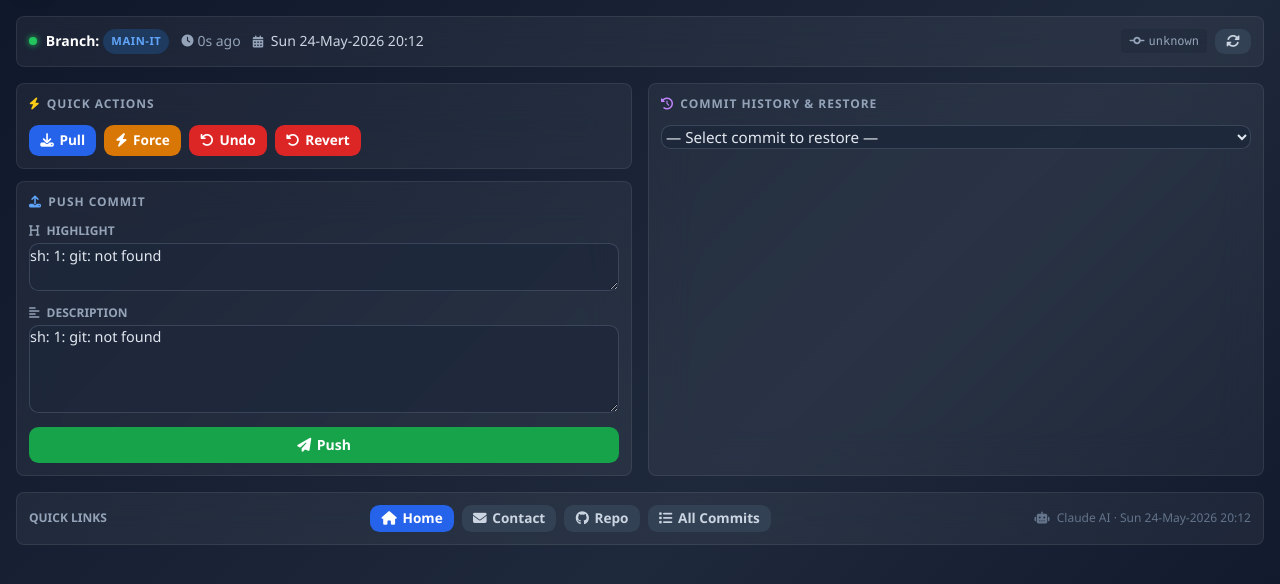
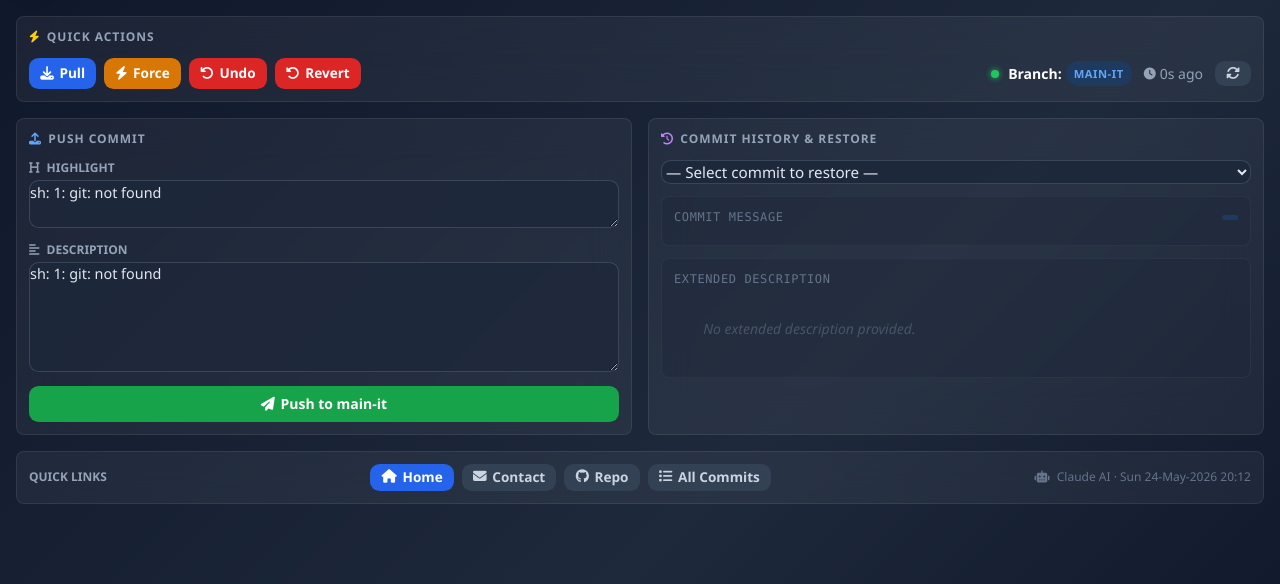
Before and after one commit to Moon060781/ng-it-tool, a PHP site: page /deploy.php in a window 1280 px wide. Shown: the part 50-634 px from the top of the page. Run offline with PHP 8.4, Linux system fonts and the light colour scheme; the visitor is signed in with stand-in values (Sample User, id 1); tables that the repository leaves empty or names only in its code hold one stand-in row (values such as "Sample post"); data that the repository does not hold is empty; some libraries are stand-ins or nearby versions.

Commit message:
feat: rearrange deploy.php layout and add commit details view
- Moved Quick Actions to the top of the page.
- Placed Terminal output directly below Quick Actions.
- Replaced the full commit list with a dynamic details area.
- Selected commits from the dropdown now display their full message and extended description.

```diff
--- a/deploy.php
+++ b/deploy.php
@@ -67,7 +67,7 @@ function time_since($ts) {
 }
 
 // ── Action handler ───────────────────────────────────────────
-$output = ''; $action_done = '';
+$output = ''; $action_done = ''; $selected_commit = null;
 if ($_SERVER['REQUEST_METHOD'] === 'POST') {
     $act = $_POST['action'] ?? '';
 
@@ -106,6 +106,17 @@ if ($_SERVER['REQUEST_METHOD'] === 'POST') {
             $o  = git('fetch origin');
             $o .= git('checkout ' . $hash);
             $output = $o; $action_done = 'Restore Commit: ' . substr($hash, 0, 8);
+
+            // Get details of the restored commit
+            $raw_info = git("log -1 --pretty=format:\"%s|%b\" $hash");
+            if ($raw_info) {
+                $parts = explode('|', $raw_info, 2);
+                $selected_commit = [
+                    'hash' => $hash,
+                    'subject' => $parts[0] ?? '',
+                    'body' => $parts[1] ?? ''
+                ];
+            }
         }
     }
 }
@@ -175,7 +186,7 @@ function showLogin($err) { ?>
   textarea:focus,input[type=text]:focus{outline:none;border-color:var(--accent)}
   select{background:rgba(30,41,59,.9);border:1px solid rgba(100,116,139,.4);color:#e2e8f0;border-radius:.6rem;padding:.5rem 0.8rem;width:100%;font-size:0.9rem;cursor:pointer}
   select:focus{outline:none;border-color:var(--accent)}
-  .terminal{background:#0a0f1a;border:1px solid rgba(255,255,255,.08);border-radius:0.8rem;padding:0.8rem;font-family:'Courier New',monospace;font-size:0.85rem;line-height:1.5;max-height:200px;overflow-y:auto;white-space:pre-wrap;word-break:break-all}
+  .terminal{background:#0a0f1a;border:1px solid rgba(255,255,255,.08);border-radius:0.8rem;padding:0.8rem;font-family:'Courier New',monospace;font-size:0.85rem;line-height:1.5;max-height:180px;overflow-y:auto;white-space:pre-wrap;word-break:break-all}
   .t-error{color:#f87171}.t-success{color:#4ade80}.t-blue{color:#60a5fa}.t-warn{color:#fbbf24}.t-dim{color:#64748b}
   .badge{display:inline-block;padding:.15rem .5rem;border-radius:9999px;font-size:0.7rem;font-weight:700;text-transform:uppercase;letter-spacing:.05em}
   .badge-green{background:#14532d;color:#4ade80}
@@ -185,15 +196,11 @@ function showLogin($err) { ?>
   .dot-green{background:#22c55e;box-shadow:0 0 6px #22c55e}
   .dot-orange{background:#f59e0b;box-shadow:0 0 6px #f59e0b}
   .section-title{font-size:1rem;font-weight:700;color:#94a3b8;text-transform:uppercase;letter-spacing:.08em;margin-bottom:0.8rem;display:flex;align-items:center;gap:.4rem}
-  .commit-row{background:rgba(30,41,59,.5);border:1px solid rgba(100,116,139,.2);border-radius:.6rem;padding:0.7rem 0.9rem;margin-bottom:0.4rem;transition:border .2s;font-size:0.9rem}
-  .commit-row:hover{border-color:rgba(59,130,246,.4)}
-  .commit-hash{font-family:monospace;color:#94a3b8;font-size:0.8rem}
   .refresh-spin{animation:spin 1s linear infinite}
   @keyframes spin{to{transform:rotate(360deg)}}
   ::-webkit-scrollbar{width:5px}::-webkit-scrollbar-track{background:transparent}::-webkit-scrollbar-thumb{background:#334155;border-radius:3px}
   .compact-grid{display:grid;grid-template-columns:1fr 1fr;gap:1rem}
   @media(max-width:1024px){.compact-grid{grid-template-columns:1fr}}
-  .history-dropdown-container{max-height:300px;overflow-y:auto}
 </style>
 </head>
 <body>
@@ -222,49 +229,10 @@ function showLogin($err) { ?>
 
 <div class="max-w-7xl mx-auto px-4 py-4 space-y-4">
 
-<!-- ── Status Bar ─────────────────────────────────────────── -->
-<div class="glass rounded-lg p-3 flex flex-wrap items-center justify-between gap-3 text-sm">
-  <div class="flex items-center gap-3 flex-wrap">
-    <div class="flex items-center gap-1">
-      <span class="status-dot dot-green"></span>
-      <span class="text-white font-semibold">Branch:</span>
-      <span class="badge badge-blue"><?=BRANCH?></span>
-    </div>
-    <div class="text-slate-400 flex items-center gap-1">
-      <i class="fas fa-clock text-xs"></i>
-      <span id="last-update-time"><?=$time_ago?></span>
-    </div>
-    <div class="text-slate-400">
-      <i class="fas fa-calendar-alt text-xs"></i>
-      <span class="text-slate-300 ml-1"><?=$last_dt?></span>
-    </div>
-  </div>
-  <div class="flex items-center gap-2">
-    <div class="text-slate-400 bg-slate-800/50 rounded px-2 py-1 text-xs font-mono">
-      <i class="fas fa-code-commit text-xs mr-1"></i><?=substr($commits[0]['hash'] ?? 'unknown', 0, 8)?>
-    </div>
-    <button onclick="location.reload()" id="refresh-btn" title="Refresh"
-      class="btn btn-slate btn-sm"><i class="fas fa-sync-alt" id="refresh-icon"></i></button>
-  </div>
-</div>
-
-<!-- ── Terminal output (if action ran) ────────────────────── -->
-<?php if ($output): ?>
-<div class="glass rounded-lg p-3">
-  <div class="section-title text-xs"><i class="fas fa-terminal text-green-400"></i> Terminal — <?=htmlspecialchars($action_done)?></div>
-  <div class="terminal" id="terminal-output"><?=colorize(htmlspecialchars($output))?></div>
-</div>
-<?php endif; ?>
-
-<!-- ── Two-Column Compact Layout ──────────────────────────── -->
-<div class="compact-grid">
-
-<!-- LEFT COLUMN: Quick Actions & Push ────────────────────── -->
-<div class="space-y-3">
-
-  <!-- Quick Actions -->
+<!-- ── Quick Actions (NOW AT TOP) ────────────────────────── -->
 <div class="glass rounded-lg p-3">
   <div class="section-title text-xs"><i class="fas fa-bolt text-yellow-400"></i> Quick Actions</div>
+  <div class="flex flex-wrap items-center justify-between gap-3">
     <div class="flex flex-wrap gap-2">
       <form method="POST" class="inline">
         <input type="hidden" name="action" value="pull">
@@ -294,9 +262,34 @@ function showLogin($err) { ?>
         </button>
       </form>
     </div>
+    <div class="flex items-center gap-3 text-sm">
+      <div class="flex items-center gap-1">
+        <span class="status-dot dot-green"></span>
+        <span class="text-white font-semibold">Branch:</span>
+        <span class="badge badge-blue"><?=BRANCH?></span>
+      </div>
+      <div class="text-slate-400 flex items-center gap-1">
+        <i class="fas fa-clock text-xs"></i>
+        <span id="last-update-time"><?=$time_ago?></span>
+      </div>
+      <button onclick="location.reload()" id="refresh-btn" title="Refresh"
+        class="btn btn-slate btn-sm"><i class="fas fa-sync-alt" id="refresh-icon"></i></button>
+    </div>
+  </div>
 </div>
 
-  <!-- Push Commit -->
+<!-- ── Terminal output (NOW BELOW QUICK ACTIONS) ──────────── -->
+<?php if ($output): ?>
+<div class="glass rounded-lg p-3">
+  <div class="section-title text-xs"><i class="fas fa-terminal text-green-400"></i> Terminal — <?=htmlspecialchars($action_done)?></div>
+  <div class="terminal" id="terminal-output"><?=colorize(htmlspecialchars($output))?></div>
+</div>
+<?php endif; ?>
+
+<!-- ── Two-Column Layout ─────────────────────────────────── -->
+<div class="compact-grid">
+
+<!-- LEFT COLUMN: Push Commit ────────────────────────────── -->
 <div class="glass rounded-lg p-3">
   <div class="section-title text-xs"><i class="fas fa-upload text-blue-400"></i> Push Commit</div>
   <form method="POST" class="space-y-2">
@@ -312,60 +305,63 @@ function showLogin($err) { ?>
       <label class="block text-slate-400 text-xs font-semibold mb-1 uppercase">
         <i class="fas fa-align-left mr-1"></i> Description
       </label>
-        <textarea name="commit_desc" rows="4" placeholder="Describe changes in detail..."
+      <textarea name="commit_desc" rows="5" placeholder="Describe changes in detail..."
         style="line-height:1.5;font-size:0.9rem"><?=htmlspecialchars($last['body'])?></textarea>
     </div>
     <button type="submit" class="btn btn-green w-full justify-center py-2 text-sm">
-        <i class="fas fa-paper-plane"></i> Push
+      <i class="fas fa-paper-plane"></i> Push to <?=BRANCH?>
     </button>
   </form>
 </div>
 
-</div>
-
 <!-- RIGHT COLUMN: Commit History & Restore ─────────────── -->
-<div class="glass rounded-lg p-3">
+<div class="glass rounded-lg p-3 flex flex-col">
   <div class="section-title text-xs"><i class="fas fa-history text-purple-400"></i> Commit History & Restore</div>
 
   <!-- Dropdown Restore -->
-  <form method="POST" class="space-y-2">
+  <form method="POST" class="mb-3">
     <input type="hidden" name="action" value="checkout_commit">
-    <div>
     <select name="commit_hash" onchange="this.form.submit()">
       <option value="">— Select commit to restore —</option>
       <?php foreach ($commits as $c): ?>
-        <option value="<?=htmlspecialchars($c['hash'])?>">
-          [<?=$c['dt']?>] <?=htmlspecialchars(mb_strimwidth($c['subject'], 0, 45, '…'))?>
+      <option value="<?=htmlspecialchars($c['hash'])?>" <?=($selected_commit && $selected_commit['hash'] === $c['hash']) ? 'selected' : ''?>>
+        [<?=$c['dt']?>] <?=htmlspecialchars(mb_strimwidth($c['subject'], 0, 50, '…'))?>
       </option>
       <?php endforeach; ?>
     </select>
-    </div>
   </form>
 
-  <!-- Commit List (Scrollable) -->
-  <div class="history-dropdown-container space-y-1 mt-3">
-    <?php foreach ($commits as $i => $c): ?>
-    <div class="commit-row">
-      <div class="flex items-start justify-between gap-2 flex-wrap">
-        <div class="flex-1 min-w-0">
-          <div class="flex items-center gap-1 flex-wrap mb-0.5">
-            <?php if ($i === 0): ?><span class="badge badge-green">Latest</span><?php endif; ?>
-            <span class="commit-hash text-xs"><?=htmlspecialchars(substr($c['hash'], 0, 8))?></span>
-            <span class="text-slate-500 text-xs"><i class="fas fa-clock mr-0.5"></i><?=$c['dt']?></span>
+  <!-- Commit Details Area (REPLACED LIST) -->
+  <div class="flex-1 space-y-3">
+    <?php
+    $display = $selected_commit ?: [
+        'hash' => $commits[0]['hash'],
+        'subject' => $commits[0]['subject'],
+        'body' => $commits[0]['body']
+    ];
+    ?>
+    <div class="bg-slate-800/40 rounded-lg p-3 border border-slate-700/50">
+      <div class="flex items-center justify-between mb-2">
+        <span class="text-slate-500 text-xs font-mono uppercase tracking-wider">Commit Message</span>
+        <span class="badge badge-blue text-[10px]"><?=substr($display['hash'], 0, 8)?></span>
       </div>
-          <div class="text-white font-semibold text-xs leading-snug"><?=htmlspecialchars(mb_strimwidth($c['subject'], 0, 50, '…'))?></div>
-        </div>
-        <form method="POST" class="shrink-0">
-          <input type="hidden" name="action" value="checkout_commit">
-          <input type="hidden" name="commit_hash" value="<?=htmlspecialchars($c['hash'])?>">
-          <button type="submit" class="btn btn-slate btn-sm text-xs"
-            onclick="return confirm('Restore to <?=htmlspecialchars(substr($c['hash'],0,8))?>?')">
-            <i class="fas fa-rotate-left"></i> Restore
-          </button>
-        </form>
+      <div class="text-white font-bold text-sm leading-snug">
+        <?=htmlspecialchars($display['subject'])?>
       </div>
     </div>
-    <?php endforeach; ?>
+
+    <div class="bg-slate-800/40 rounded-lg p-3 border border-slate-700/50 min-h-[120px]">
+      <div class="text-slate-500 text-xs font-mono uppercase tracking-wider mb-2">Extended Description</div>
+      <div class="text-slate-300 text-sm leading-relaxed whitespace-pre-wrap">
+        <?= $display['body'] ? htmlspecialchars($display['body']) : '<span class="text-slate-600 italic">No extended description provided.</span>' ?>
+      </div>
+    </div>
+
+    <?php if ($selected_commit): ?>
+    <div class="text-center">
+      <span class="text-green-400 text-xs font-semibold"><i class="fas fa-check-circle mr-1"></i> Version Restored Successfully</span>
+    </div>
+    <?php endif; ?>
   </div>
 </div>
 
```
Lines whose indentation alone changed are shown as unchanged.
